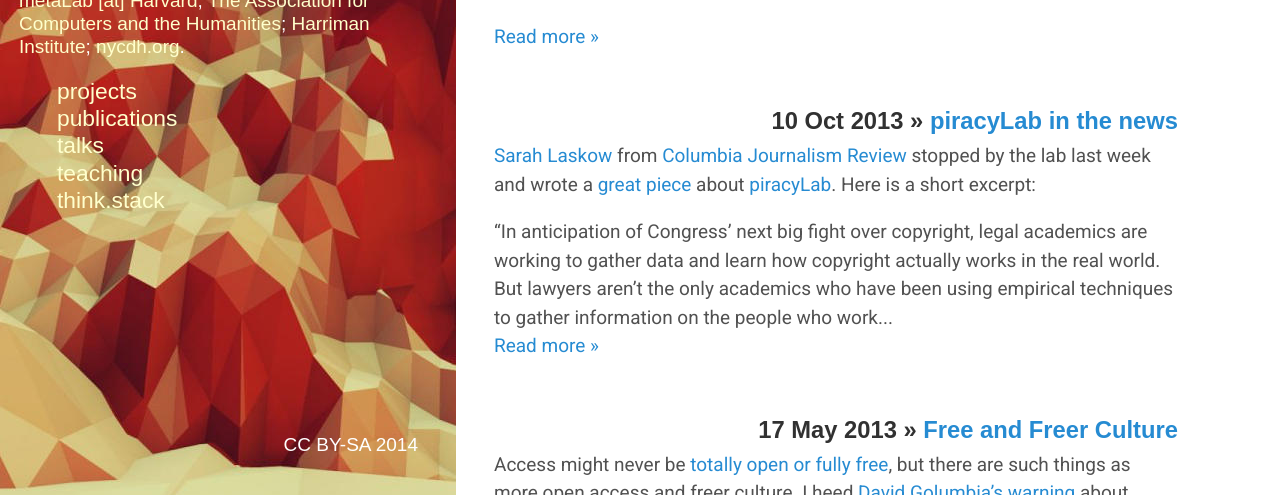
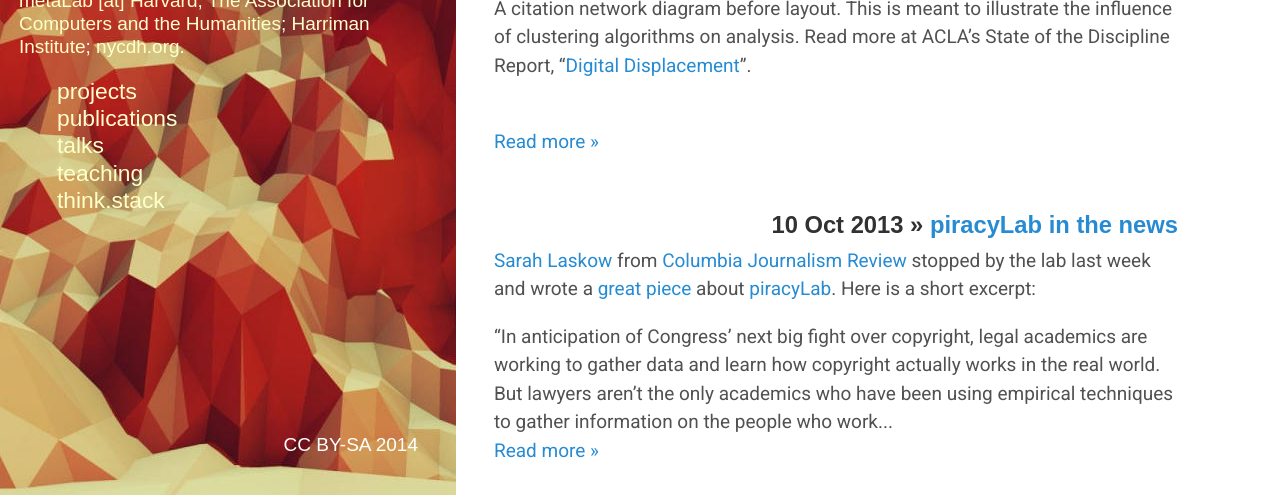
Before and after one commit to denten/denten.github.io, a Jekyll site: the page built from index.html, in a window 1280 px wide and 900 px high, cut to the strip 405-900 px from the top of the window. Built offline with Jekyll 4.4.1, drawn with Linux system fonts in a browser that asks for light colours; some web fonts are replaced; the list of posts is cut into pages by our own code.

Commit message:
update the network diagram

```diff
--- a/_posts/2014-06-07-network-experiments.md
+++ b/_posts/2014-06-07-network-experiments.md
@@ -9,3 +9,5 @@ categories:
 ---
 
 <img src="https://lh6.googleusercontent.com/-I9BzrZ2--6c/U2ct45GbG4I/AAAAAAAAKe0/oG8grZ4zOiI/s800/block-candy.jpg">
+
+A citation network diagram before layout. This is meant to illustrate the influence of clustering algorithms on analysis. Read more at ACLA's State of the Discipline Report, "[Digital Displacement](http://stateofthediscipline.acla.org/entry/digital-displacement)".
```
